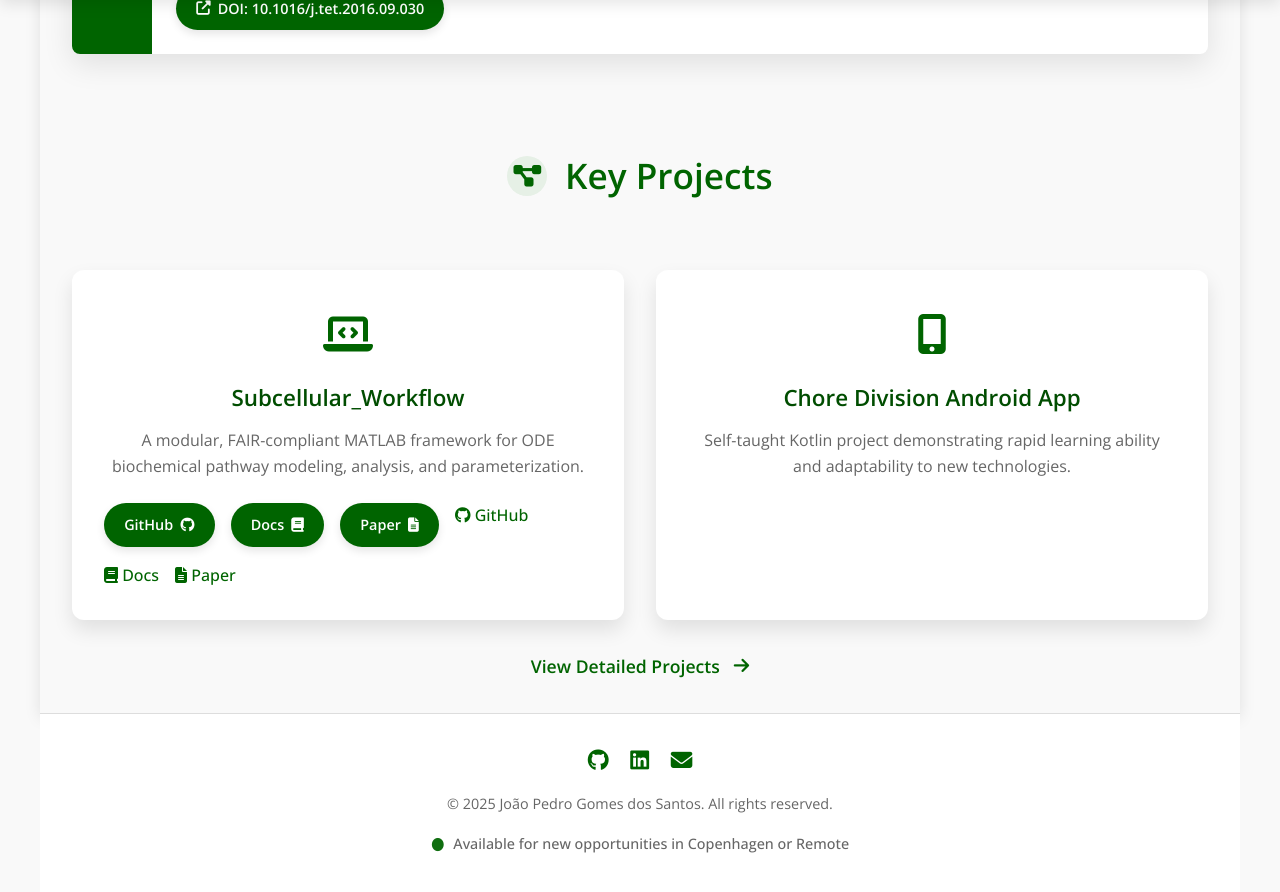
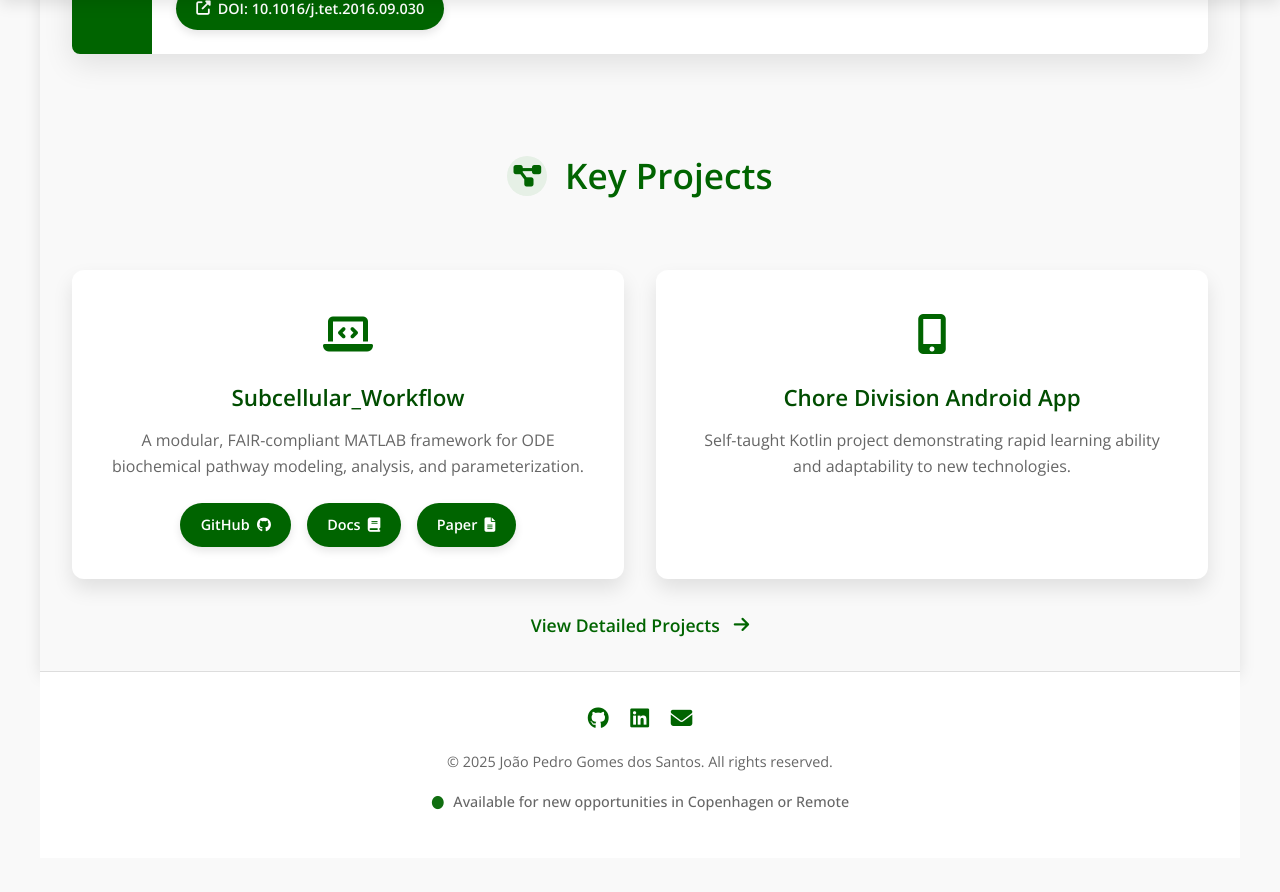
Before and after one commit to jpgsantos/jpgsantos.github.io, a Jekyll site: the page built from cv.md, in a window 1280 px wide and 900 px high, scrolled down 2778 px. Shown: the top 892 px of the window. Built offline with Jekyll 4.4.1, drawn with Linux system fonts in a browser that asks for light colours; after the commit the page ends 3636 px from its top, so only the background shows below that.

Commit message:
Update cv.md

```diff
--- a/cv.md
+++ b/cv.md
@@ -232,22 +232,19 @@ title: CV
       <div class="card-icon">
         <i class="fas fa-laptop-code"></i>
       </div>
-        <h3>Subcellular_Workflow</h3>
-        <p>A modular, FAIR-compliant MATLAB framework for ODE biochemical pathway modeling, analysis, and parameterization.</p>
-		<div class="project-mini-links">
-		<a href="https://github.com/jpgsantos/Subcellular_Workflow" target="_blank" class="button">
+      <h3>Subcellular_Workflow</h3>
+      <p>A modular, FAIR-compliant MATLAB framework for ODE biochemical pathway modeling, analysis, and parameterization.</p>
+      <div class="project-mini-links">
+        <a href="https://github.com/jpgsantos/Subcellular_Workflow" target="_blank" class="button">
         GitHub <i class="fab fa-github"></i>
         </a>
-		<a href="https://subcellular-workflow.readthedocs.io/" target="_blank" class="button">
+        <a href="https://subcellular-workflow.readthedocs.io/" target="_blank" class="button">
         Docs <i class="fas fa-book"></i>
         </a>
-		<a href="https://github.com/jpgsantos/Subcellular_Workflow" target="_blank" class="button">
+        <a href="https://github.com/jpgsantos/Subcellular_Workflow" target="_blank" class="button">
         Paper <i class="fas fa-file-alt"></i>
         </a>
-          <a href="https://github.com/jpgsantos/Subcellular_Workflow" target="_blank"><i class="fab fa-github"></i> GitHub</a>
-          <a href="https://subcellular-workflow.readthedocs.io/" target="_blank"><i class="fas fa-book"></i> Docs</a>
-          <a href="https://doi.org/10.1007/s12021-021-09546-3" target="_blank"><i class="fas fa-file-alt"></i> Paper</a>
-        </div>
+      </div>
     </div>
 
     <div class="card">
```
